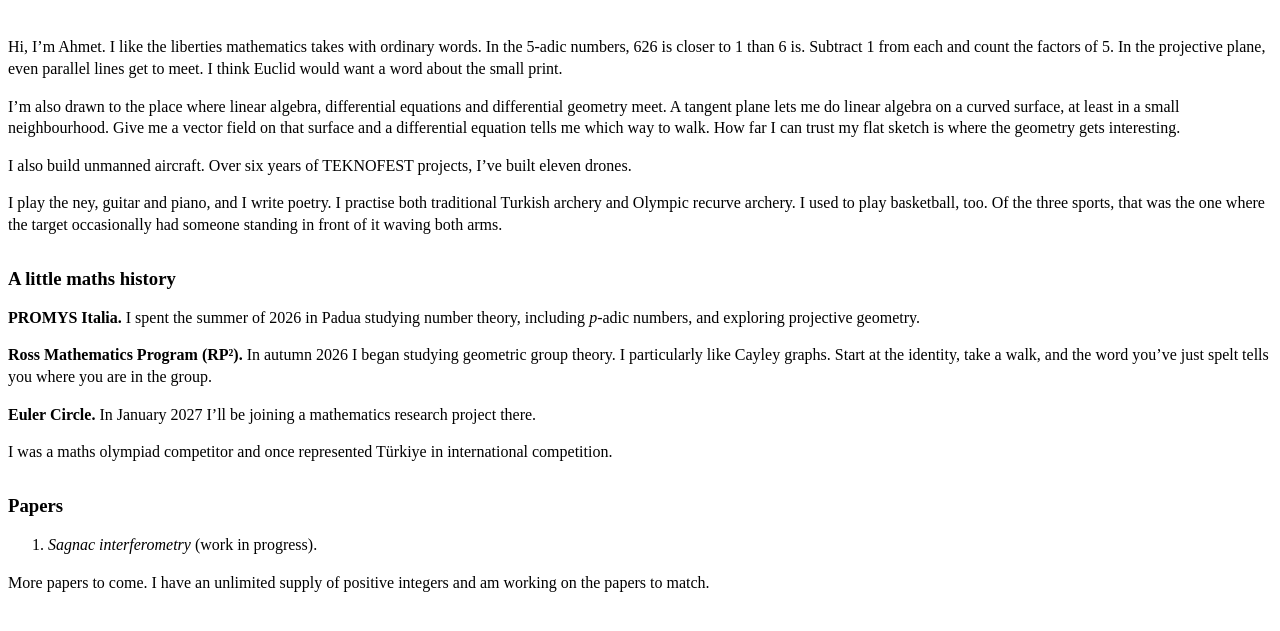
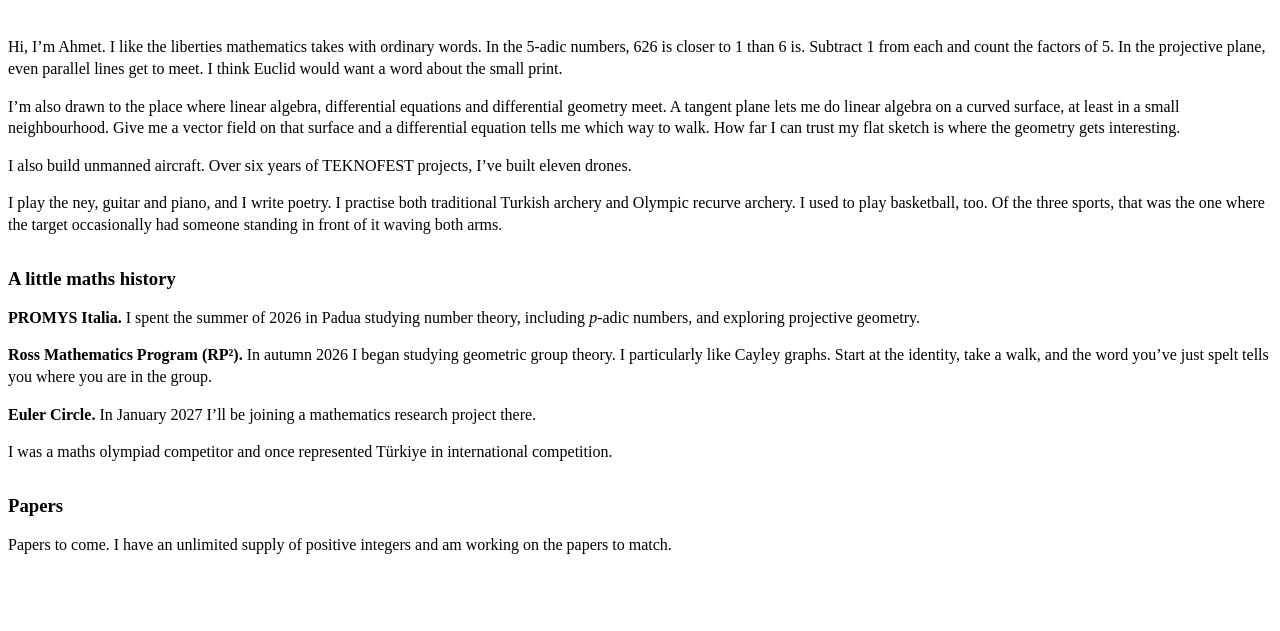
Before and after one commit to ahmetlutfifatih/ahmetlutfifatih.github.io, a plain HTML site: page index.html in a window 1280 px wide. Shown: the part 65-696 px from the top of the page. Drawn offline with Linux system fonts and the light colour scheme.

Commit message:
Update papers section in index.html
Removed the list of papers and updated related text.

```diff
--- a/index.html
+++ b/index.html
@@ -10,23 +10,27 @@
 <main>
   <h1>Ahmet Lütfi Fatih</h1>
 
+
   <p>Hi, I’m Ahmet. I like the liberties mathematics takes with ordinary words. In the 5-adic numbers, 626 is closer to 1 than 6 is. Subtract 1 from each and count the factors of 5. In the projective plane, even parallel lines get to meet. I think Euclid would want a word about the small print.</p>
   <p>I’m also drawn to the place where linear algebra, differential equations and differential geometry meet. A tangent plane lets me do linear algebra on a curved surface, at least in a small neighbourhood. Give me a vector field on that surface and a differential equation tells me which way to walk. How far I can trust my flat sketch is where the geometry gets interesting.</p>
   <p>I also build unmanned aircraft. Over six years of TEKNOFEST projects, I’ve built eleven drones.</p>
   <p>I play the ney, guitar and piano, and I write poetry. I practise both traditional Turkish archery and Olympic recurve archery. I used to play basketball, too. Of the three sports, that was the one where the target occasionally had someone standing in front of it waving both arms.</p>
+
 
   <h2 id="maths">A little maths history</h2>
   <p><strong>PROMYS Italia.</strong> I spent the summer of 2026 in Padua studying number theory, including <i>p</i>-adic numbers, and exploring projective geometry.</p>
   <p><strong>Ross Mathematics Program (RP²).</strong> In autumn 2026 I began studying geometric group theory. I particularly like Cayley graphs. Start at the identity, take a walk, and the word you’ve just spelt tells you where you are in the group.</p>
   <p><strong>Euler Circle.</strong> In January 2027 I’ll be joining a mathematics research project there.</p>
 
+
+
+
   <p>I was a maths olympiad competitor and once represented Türkiye in international competition.</p>
 
+
   <h2 id="papers">Papers</h2>
-  <ol reversed>
-    <li><em>Sagnac interferometry</em> (work in progress).</li>
-  </ol>
-  <p>More papers to come. I have an unlimited supply of positive integers and am working on the papers to match.</p>
+
+  <p>Papers to come. I have an unlimited supply of positive integers and am working on the papers to match.</p>
 </main>
 </body>
 </html>
```
